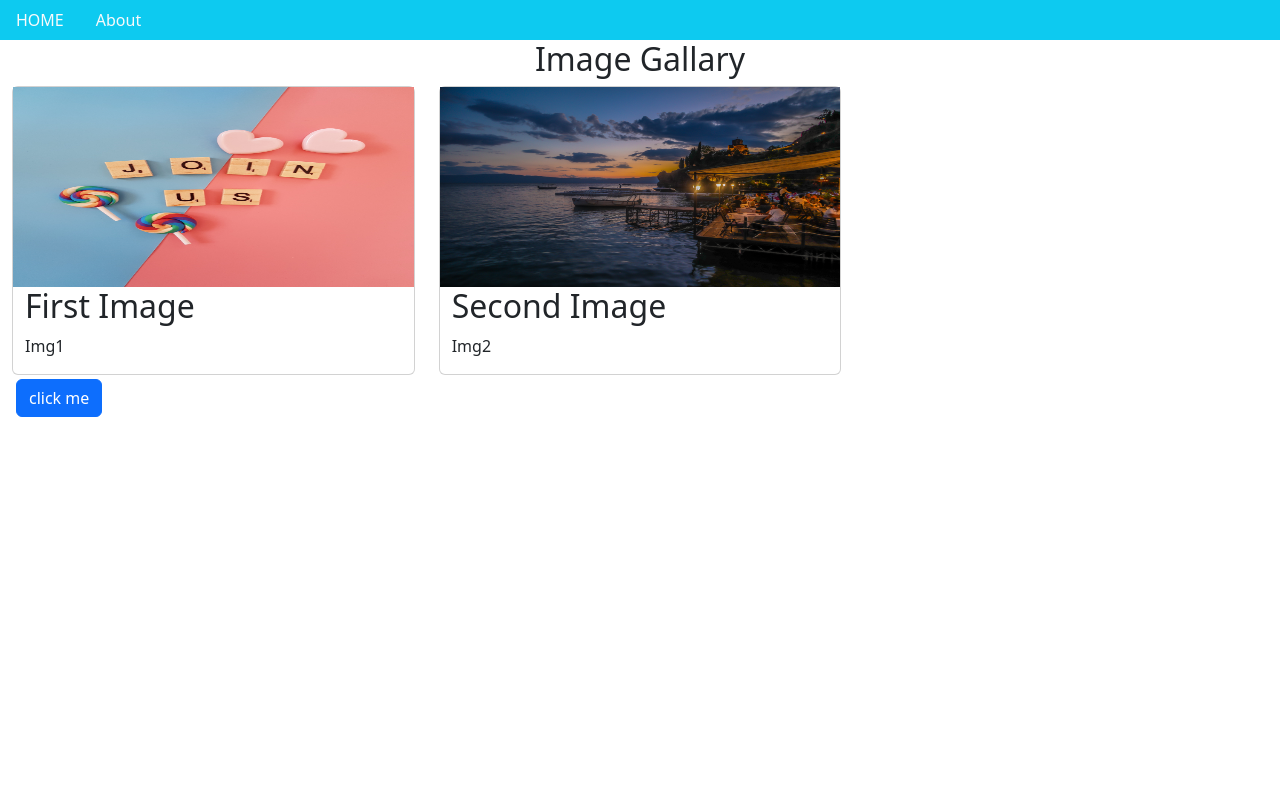
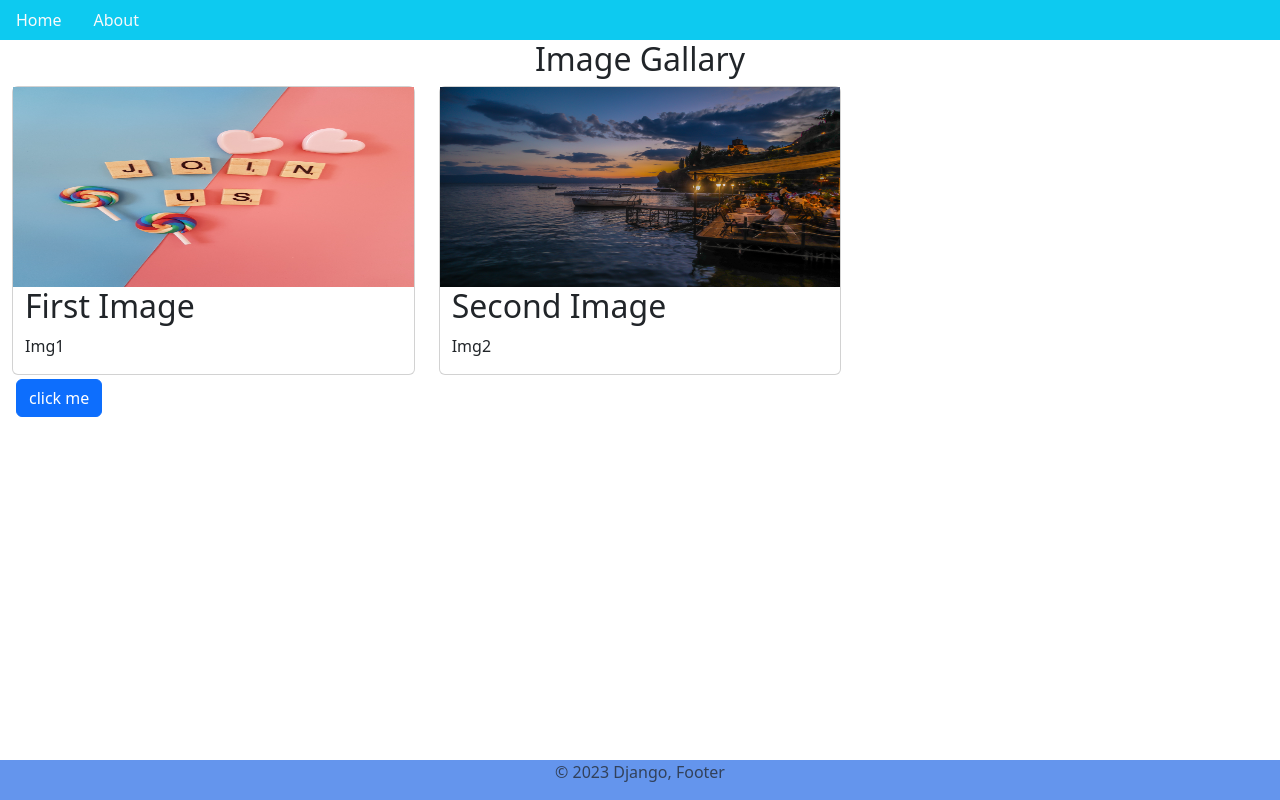
Before and after one commit to sandeep-codespace/Django, a Django app: page / in a window 1280 px wide. Run offline with Django 4.2, Linux system fonts and the light colour scheme; some libraries are stand-ins or nearby versions.

Commit message:
use extend and include

```diff
--- a/demoproject/Templates/Home.html
+++ b/demoproject/Templates/Home.html
@@ -1,28 +1,11 @@
-<!DOCTYPE html>
-<html>
-  <head>
-    <title>Home</title>
-    {% load static %}
-    {% load bootstrap5 %}
-    {% bootstrap_css %}
-    {% bootstrap_javascript %}
-    <meta name="viewport" content="width=device-width, initial-scale=1" />
-    <script src="{% static 'js/app.js'%}"></script>
-  </head>
-  <body>
-    <div class="container-fluid">
-      <div class="row">
-        <ul class="nav bg-info">
-          <li class="nav-item">
-            <a class="nav-link link-light" href="../">HOME</a>
-          </li>
-          <li class="nav-item">
-            <a class="nav-link link-light" href="about_page_id">About</a>
-          </li>
-        </ul>
-      </div>
+{% extends 'index.html' %}
 
-      <h2 style="text-align: center">Image  Gallary</h2>
+<!--Block content goes below-->
+
+
+  {% block content %}
+  {% load static %}
+  <h2 style="text-align: center">Image  Gallary</h2>
       <div class="row">
         <div class="col-4 col-md-4">
           <div class="card">
@@ -56,6 +39,5 @@
       <div class="col-3 p-1">
         <button class="btn btn-primary" onclick="clickBtn()">click me</button>
       </div>
-    </div>
-  </body>
-</html>
+
+  {% endblock %}
--- /dev/null
+++ b/demoproject/Templates/footer.html
@@ -0,0 +1,5 @@
+<div class="footer">
+  <footer class="row">
+    <p class="text-center text-body-secondary">© 2023 Django, Footer</p>
+  </footer>
+</div>
--- /dev/null
+++ b/demoproject/Templates/index.html
@@ -0,0 +1,24 @@
+<!DOCTYPE html>
+<html>
+  <head>
+    <title>Django App</title>
+    {% load static %}
+    {% load bootstrap5 %}
+    {% bootstrap_css %}
+    {% bootstrap_javascript %}
+    <link rel="stylesheet" href="{% static 'css/app.css' %}">
+    <meta name="viewport" content="width=device-width, initial-scale=1" />
+  </head>
+  <body>
+   <div class="container-fluid">
+    {% include 'navbar.html' %}
+
+    {% block content %}
+
+    {% endblock %}
+
+    {% include 'footer.html' %}
+   </div>
+   <script src="{% static 'js/app.js' %}"></script>
+  </body>
+</html>
--- /dev/null
+++ b/demoproject/Templates/navbar.html
@@ -0,0 +1,10 @@
+<div class="row">
+    <ul class="nav bg-info">
+        <li class="nav-item">
+          <a class="nav-link link-light" href="../">Home</a>
+        </li>
+        <li class="nav-item">
+          <a class="nav-link link-light" href="about_page_id">About</a>
+        </li>
+      </ul>
+  </div>
--- a/demoproject/demoproject/settings.py
+++ b/demoproject/demoproject/settings.py
@@ -53,7 +53,7 @@ MIDDLEWARE = [
 
 ROOT_URLCONF = 'demoproject.urls'
 
-Templates_Dir = os.path.join(BASE_DIR,'Templates')
+Templates_Dir = os.path.join(BASE_DIR,'templates')
 
 TEMPLATES = [
     {
--- a/demoproject/static/css/app.css
+++ b/demoproject/static/css/app.css
@@ -1,6 +1,9 @@
-.hello
-{
- text-align: center;
- background-color: cornflowerblue;
- color: white;
-}
+.footer {
+    position: fixed;
+    left: 0;
+    bottom: 0;
+    width: 100%;
+    background-color: cornflowerblue;
+    color: white;
+    text-align: center;
+  }
```
Also changed, not shown: demoproject/Templates/About.html (+11 -25 lines).
